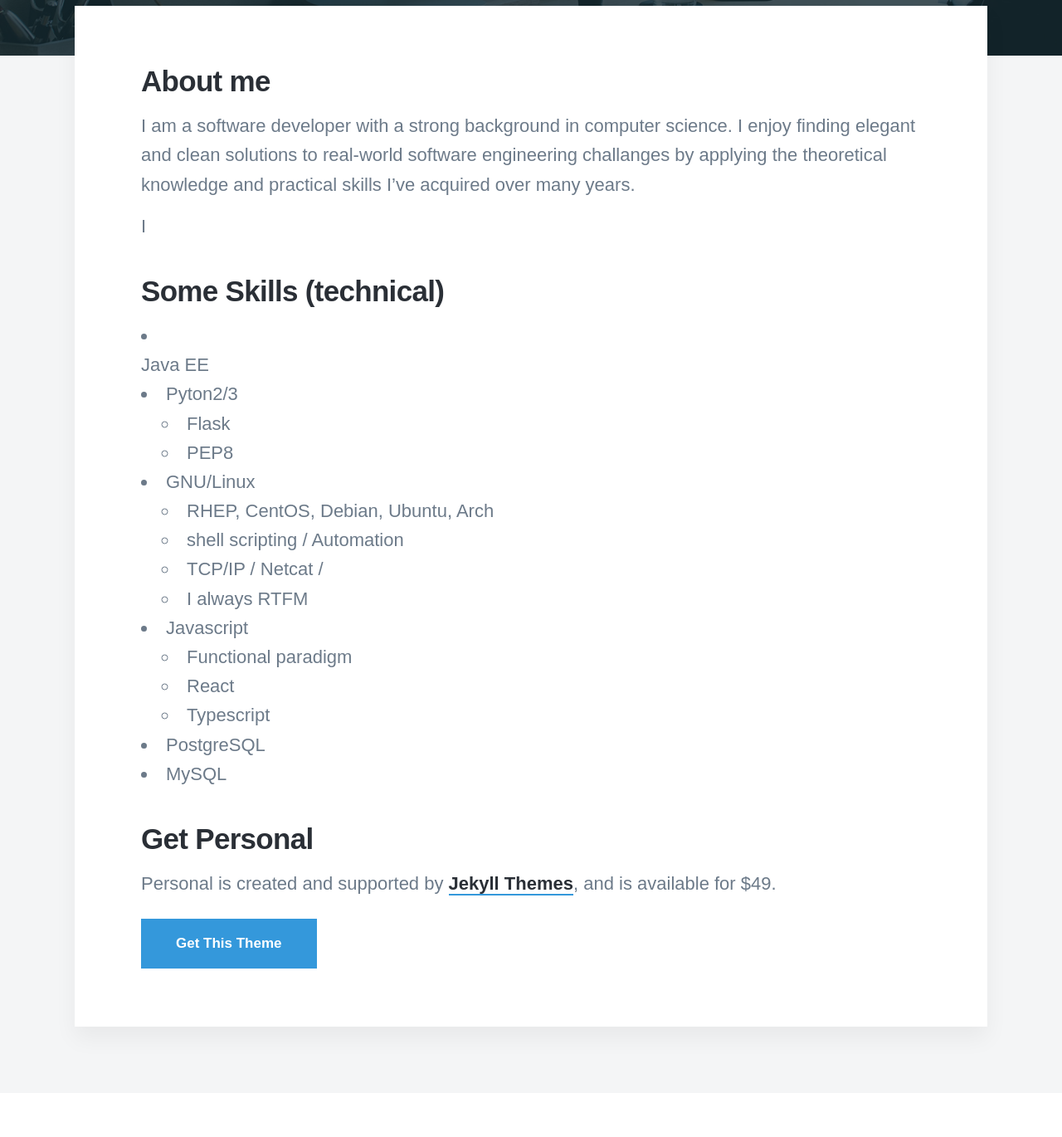
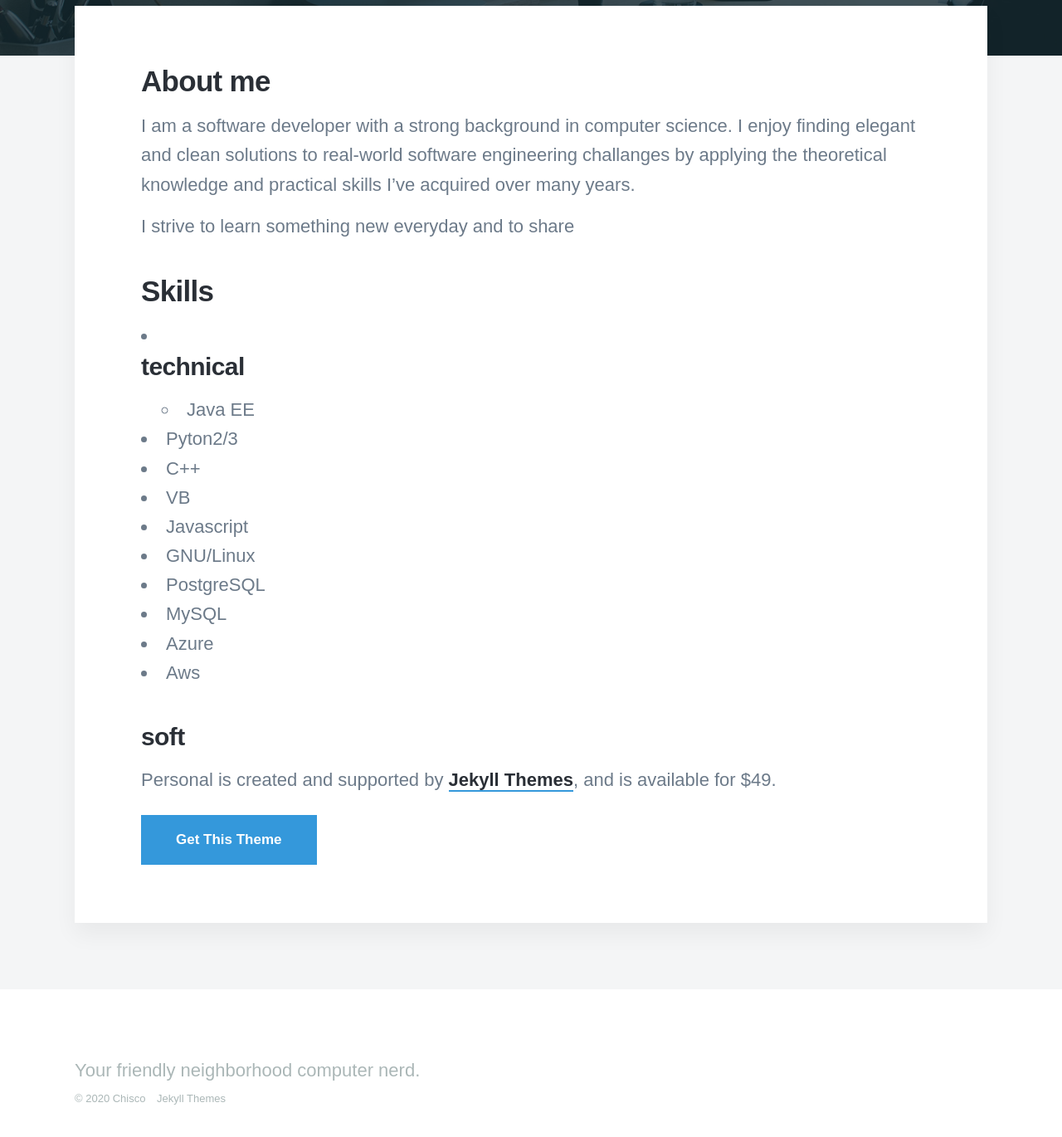
Before and after one commit to therealchisco/therealchisco.github.io, a Jekyll site: the page built from _pages/about.md, in a window 1280 px wide and 1400 px high, scrolled down 525 px. Shown: the top 1370 px of the window at 83% size. Built offline with Jekyll 4.4.1, drawn with Linux system fonts in a browser that asks for light colours; nearby versions of some CDN libraries; some web fonts are replaced.

Commit message:
Trying different format for about bullet list

```diff
--- a/_pages/about.md
+++ b/_pages/about.md
@@ -8,33 +8,26 @@ featured_image: /images/demo/about.jpg
 
 I am a software developer with a strong background in computer science. I enjoy finding elegant and clean solutions to real-world software engineering challanges by applying the theoretical knowledge and practical skills I've acquired over many years.
 
-I
+I strive to learn something new everyday and to share
 
 
-## Some Skills (technical)
 
-* Java EE
+## Skills
+
+* ### technical
+    * Java EE
 
 * Pyton2/3
-    * Flask
-    * PEP8
-
+* C++
+* VB
+* Javascript
 * GNU/Linux
-    * RHEP, CentOS, Debian, Ubuntu, Arch
-    * shell scripting / Automation
-    * TCP/IP / Netcat /
-    * I always RTFM
-
-* Javascript
-    * Functional paradigm
-    * React
-    * Typescript
-
 * PostgreSQL
 * MySQL
+* Azure
+* Aws
 
-
-## Get Personal
+### soft
 
 Personal is created and supported by [Jekyll Themes](https://jekyllthemes.io), and is available for $49.
 
```
